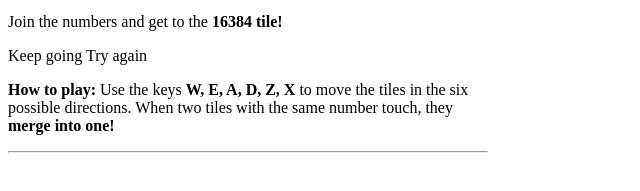
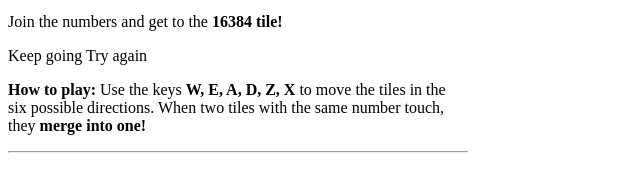
Before and after one commit to rohanyshah/HoneyMerge-Webapp, a plain HTML site: page index.html in a window 1280 px wide. Shown: the part 105-296 px from the top of the page, without its empty margins (0-640 px from the left). Drawn offline with nearby package versions, Linux system fonts and the light colour scheme; files that its build step writes are made by us from their sources; a script that the page names is missing.

Commit message:
Fix width

```diff
--- a/index.html
+++ b/index.html
@@ -9,7 +9,7 @@
 
 </head>
 <body>
-<div style="width:480px">
+<div style="width:460px">
 
   <div class="container">
     <div class="heading">
```
